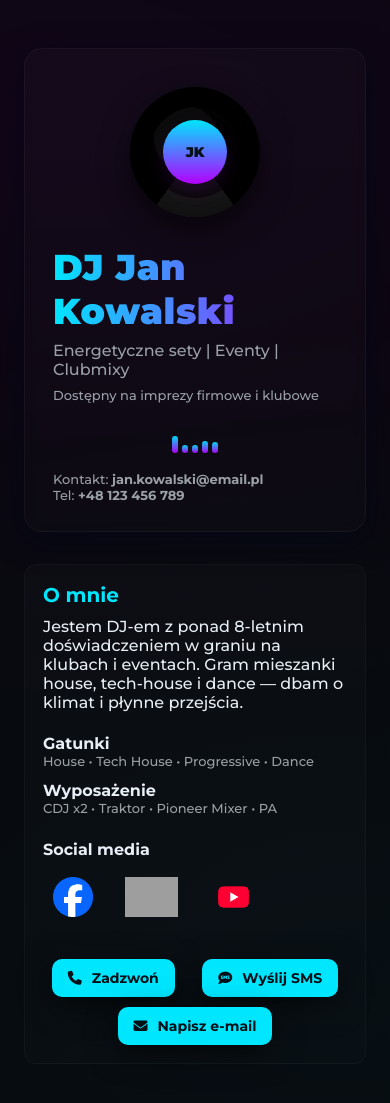
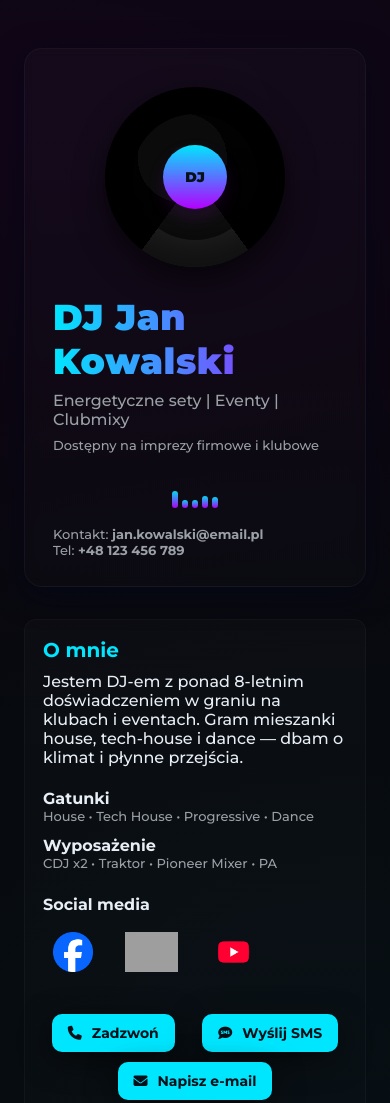
Before and after one commit to damianf16/test, a plain HTML site: page index.html in a window 390 px wide. Shown: the top 1103 px of the page. Drawn offline with Linux system fonts and the light colour scheme; grey boxes are pictures that could not be loaded.

Commit message:
style fix

```diff
--- a/index.html
+++ b/index.html
@@ -17,7 +17,7 @@
       <div class="card reveal" id="leftCard">
         <div class="vinyl-wrap">
           <div class="vinyl rotating" id="vinyl">
-            <div class="label">JK</div>
+            <div class="label">DJ</div>
           </div>
         </div>
         <div class="meta">
--- a/style.css
+++ b/style.css
@@ -79,8 +79,8 @@ body {
 /* Na ekranach do 600px szerokości */
 @media (max-width: 600px) {
     .vinyl {
-        width: 130px;
-        height: 130px;
+        width: 180px;
+        height: 180px;
     }
 }
 
@@ -237,6 +237,7 @@ footer {
     height: 25px;
     margin: 0 auto;
     margin-top: 15px;
+    min-height: 30px;
 }
 
 .eq span {
```
